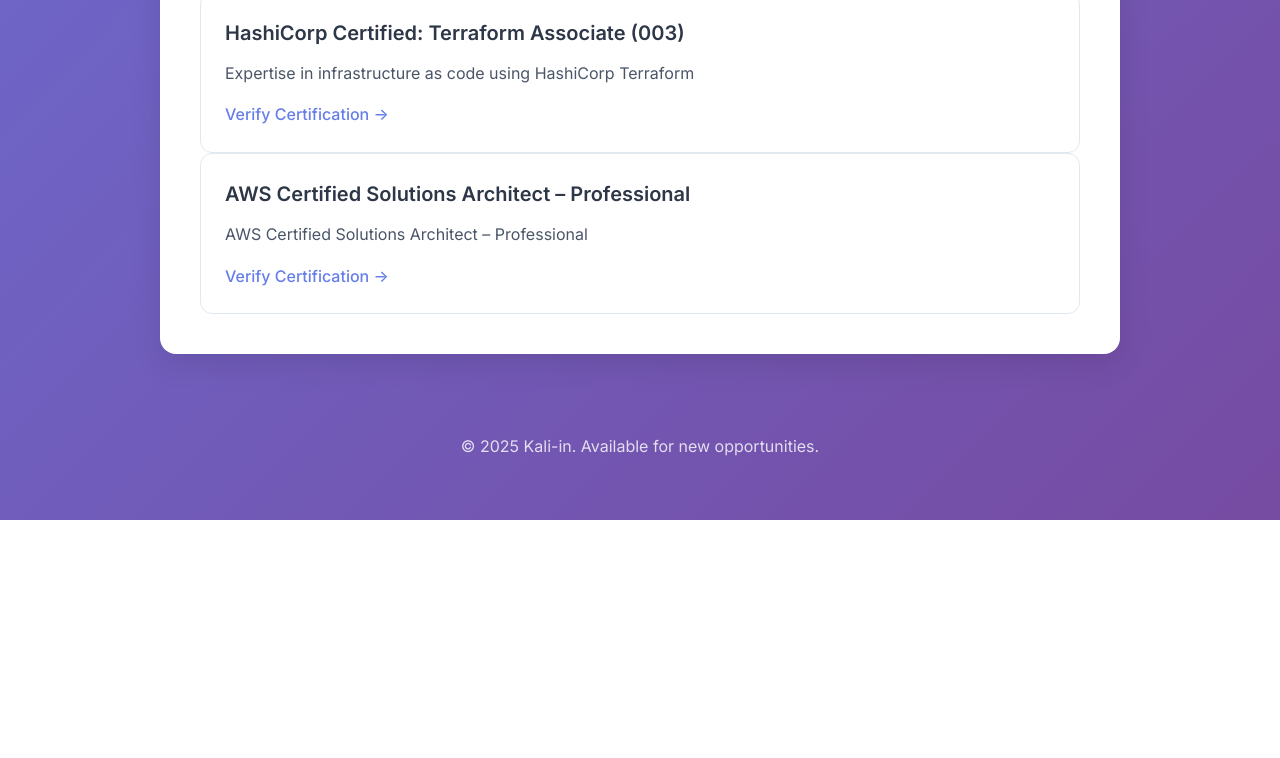
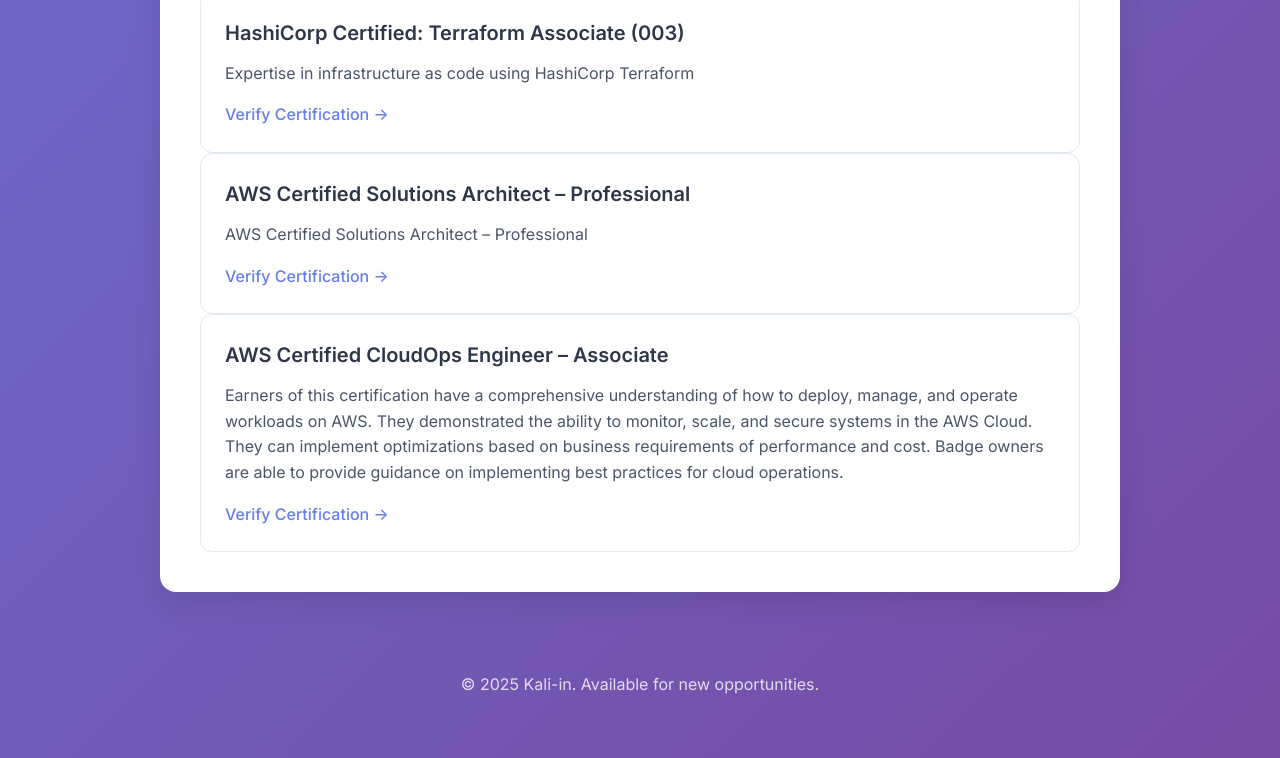
Before and after one commit to kali-in/kali-in.github.io, a plain HTML site: page index.html in a window 1280 px wide. Shown: the part 1753-2511 px from the top of the page. Before the commit the page ends 2273 px from the top, so only its background shows below. Drawn offline with Linux system fonts and the light colour scheme.

Commit message:
index.html

```diff
--- a/index.html
+++ b/index.html
@@ -80,6 +80,11 @@
                 <p>AWS Certified Solutions Architect – Professional</p>
                 <a href="https://www.credly.com/badges/72f38919-e945-4ec8-9361-004b47454234/public_url" target="_blank" rel="noopener">Verify Certification →</a>
             </div>
+                <div class="cert-card">
+                <h3>AWS Certified CloudOps Engineer – Associate</h3>
+                <p>Earners of this certification have a comprehensive understanding of how to deploy, manage, and operate workloads on AWS. They demonstrated the ability to monitor, scale, and secure systems in the AWS Cloud. They can implement optimizations based on business requirements of performance and cost. Badge owners are able to provide guidance on implementing best practices for cloud operations.</p>
+                <a href="https://www.credly.com/badges/f9ca4a03-0194-494a-a52d-77ab57cbb4c0/public_url" target="_blank" rel="noopener">Verify Certification →</a>
+            </div>
         </section>
 
         <footer>
```
